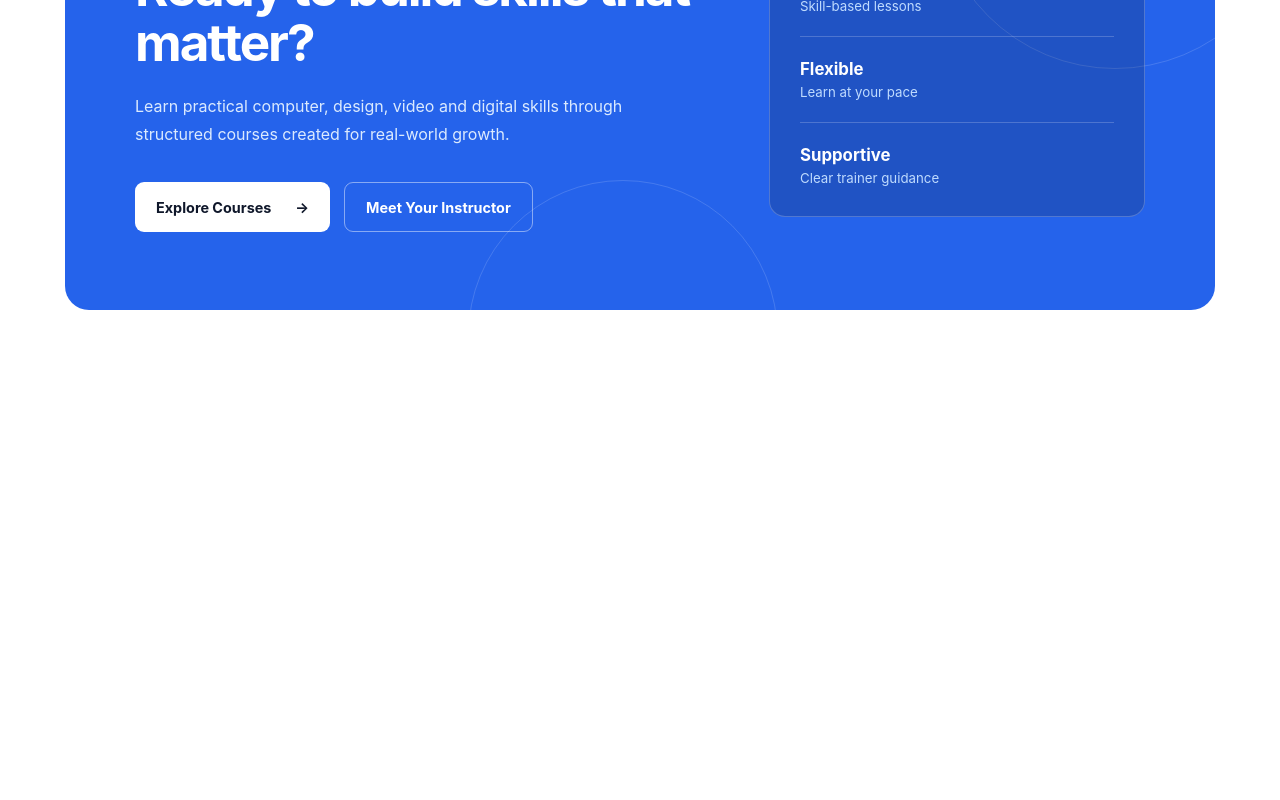
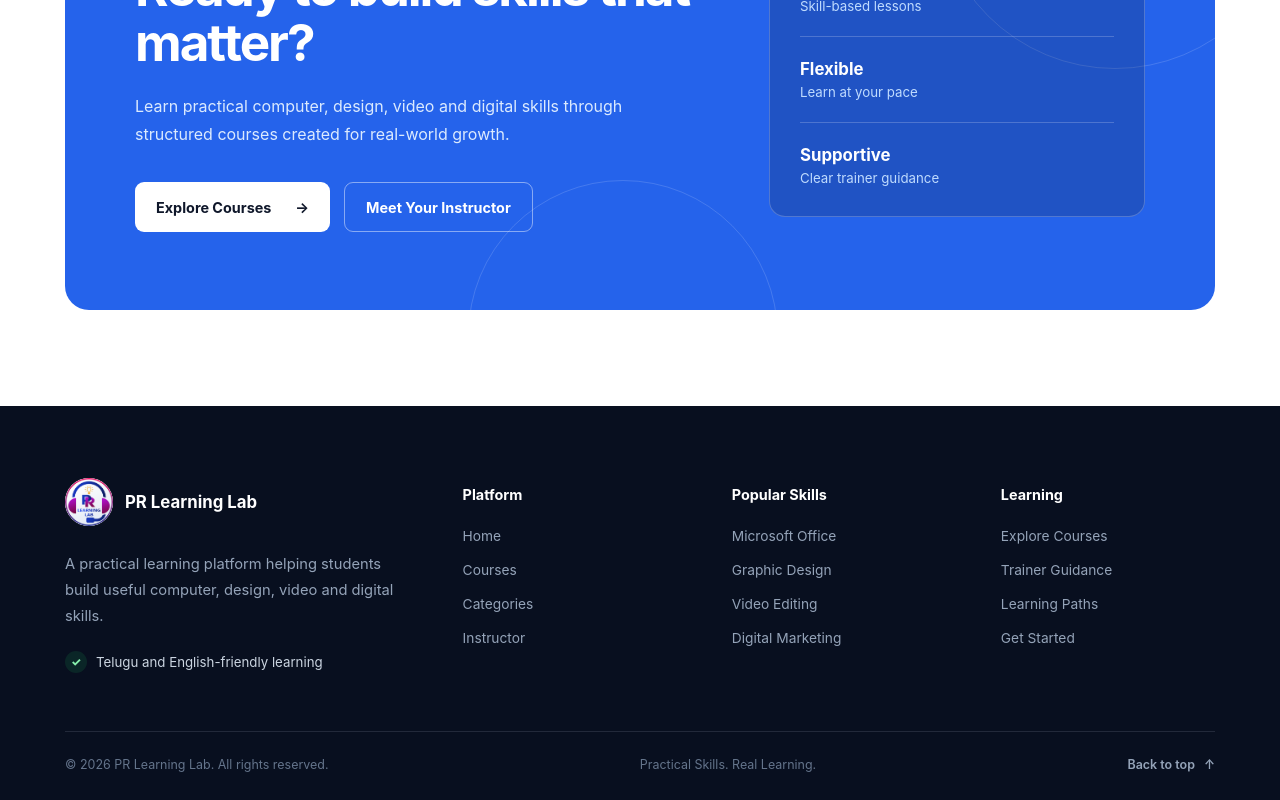
Before and after one commit to Hima-Varshitha/PR-Learning-Lab, a React (Vite) app in the folder client/: page / in a window 1280 px wide. Shown: the part 4263-5063 px from the top of the page. Before the commit the page ends 4669 px from the top, so only its background shows below. Built offline with nearby package versions, Linux system fonts and the light colour scheme.

Commit message:
Complete landing page with footer branding

```diff
--- a/client/src/App.jsx
+++ b/client/src/App.jsx
@@ -5,6 +5,7 @@ import WhyChooseUs from "./components/WhyChooseUs";
 import CourseCategories from "./components/CourseCategories";
 import InstructorSection from "./components/InstructorSection";
 import CallToAction from "./components/CallToAction";
+import Footer from "./components/Footer";
 
 function App() {
   return (
@@ -19,6 +20,8 @@ function App() {
         <InstructorSection />
         <CallToAction />
       </main>
+
+      <Footer />
     </>
   );
 }
--- /dev/null
+++ b/client/src/components/Footer.css
@@ -0,0 +1,184 @@
+.footer {
+  padding: 72px 24px 28px;
+  color: #cbd5e1;
+  background-color: #080f1f;
+}
+
+.footer-container {
+  width: 100%;
+  max-width: 1150px;
+  margin: 0 auto;
+}
+
+.footer-main {
+  padding-bottom: 58px;
+  display: grid;
+  grid-template-columns: 1.6fr repeat(3, 1fr);
+  gap: 55px;
+}
+
+.footer-brand {
+  max-width: 350px;
+}
+
+.footer-logo-link {
+  width: fit-content;
+  display: inline-flex;
+  align-items: center;
+  gap: 12px;
+  color: #ffffff;
+  text-decoration: none;
+  font-size: 1.05rem;
+  font-weight: 750;
+}
+
+.footer-logo {
+  width: 48px;
+  height: 48px;
+  object-fit: contain;
+  background-color: #ffffff;
+  border-radius: 50%;
+}
+
+.footer-brand > p {
+  margin: 22px 0 0;
+  color: #94a3b8;
+  font-size: 0.92rem;
+  line-height: 1.75;
+}
+
+.footer-language {
+  margin-top: 22px;
+  display: flex;
+  align-items: center;
+  gap: 9px;
+  color: #cbd5e1;
+  font-size: 0.83rem;
+}
+
+.footer-language span {
+  width: 22px;
+  height: 22px;
+  display: grid;
+  place-items: center;
+  color: #86efac;
+  background-color: rgba(34, 197, 94, 0.13);
+  border-radius: 50%;
+  font-size: 0.72rem;
+  font-weight: 800;
+}
+
+.footer-links-column h2 {
+  margin: 8px 0 22px;
+  color: #ffffff;
+  font-size: 0.9rem;
+  font-weight: 700;
+}
+
+.footer-links-column ul {
+  margin: 0;
+  padding: 0;
+  display: grid;
+  gap: 14px;
+  list-style: none;
+}
+
+.footer-links-column a {
+  color: #94a3b8;
+  text-decoration: none;
+  font-size: 0.86rem;
+  transition: color 0.2s ease;
+}
+
+.footer-links-column a:hover {
+  color: #60a5fa;
+}
+
+.footer-links-column a:focus-visible,
+.footer-logo-link:focus-visible,
+.footer-back-to-top:focus-visible {
+  outline: 2px solid #60a5fa;
+  outline-offset: 4px;
+  border-radius: 3px;
+}
+
+.footer-bottom {
+  padding-top: 25px;
+  display: flex;
+  justify-content: space-between;
+  gap: 30px;
+  align-items: center;
+  border-top: 1px solid rgba(148, 163, 184, 0.18);
+}
+
+.footer-bottom p {
+  margin: 0;
+  color: #64748b;
+  font-size: 0.78rem;
+}
+
+.footer-bottom-message {
+  text-align: center;
+}
+
+.footer-back-to-top {
+  display: inline-flex;
+  align-items: center;
+  gap: 9px;
+  color: #94a3b8;
+  text-decoration: none;
+  font-size: 0.78rem;
+  font-weight: 600;
+  transition: color 0.2s ease;
+}
+
+.footer-back-to-top:hover {
+  color: #ffffff;
+}
+
+@media (max-width: 900px) {
+  .footer-main {
+    grid-template-columns: 1.5fr repeat(2, 1fr);
+  }
+
+  .footer-links-column:last-child {
+    grid-column: 2;
+  }
+}
+
+@media (max-width: 650px) {
+  .footer {
+    padding: 60px 16px 25px;
+  }
+
+  .footer-main {
+    padding-bottom: 42px;
+    grid-template-columns: repeat(2, 1fr);
+    gap: 42px 28px;
+  }
+
+  .footer-brand {
+    max-width: 100%;
+    grid-column: 1 / -1;
+  }
+
+  .footer-links-column:last-child {
+    grid-column: auto;
+  }
+
+  .footer-bottom {
+    align-items: flex-start;
+    flex-direction: column;
+    gap: 14px;
+  }
+
+  .footer-bottom-message {
+    text-align: left;
+  }
+}
+
+@media (max-width: 420px) {
+  .footer-main {
+    grid-template-columns: 1fr;
+  }
+}
--- /dev/null
+++ b/client/src/components/Footer.jsx
@@ -0,0 +1,123 @@
+import "./Footer.css";
+import logo from "../assets/PR-learning-lab-logo.jpg";
+
+const currentYear = new Date().getFullYear();
+
+function Footer() {
+  return (
+    <footer className="footer">
+      <div className="footer-container">
+        <div className="footer-main">
+          <div className="footer-brand">
+            <a
+              className="footer-logo-link"
+              href="#home"
+              aria-label="PR Learning Lab home"
+            >
+              <img
+                className="footer-logo"
+                src={logo}
+                alt="PR Learning Lab logo"
+              />
+
+              <span>PR Learning Lab</span>
+            </a>
+
+            <p>
+              A practical learning platform helping students build useful
+              computer, design, video and digital skills.
+            </p>
+
+            <div className="footer-language">
+              <span aria-hidden="true">✓</span>
+              Telugu and English-friendly learning
+            </div>
+          </div>
+
+          <div className="footer-links-column">
+            <h2>Platform</h2>
+
+            <ul>
+              <li>
+                <a href="#home">Home</a>
+              </li>
+
+              <li>
+                <a href="#courses">Courses</a>
+              </li>
+
+              <li>
+                <a href="#categories">Categories</a>
+              </li>
+
+              <li>
+                <a href="#instructor">Instructor</a>
+              </li>
+            </ul>
+          </div>
+
+          <div className="footer-links-column">
+            <h2>Popular Skills</h2>
+
+            <ul>
+              <li>
+                <a href="#courses">Microsoft Office</a>
+              </li>
+
+              <li>
+                <a href="#courses">Graphic Design</a>
+              </li>
+
+              <li>
+                <a href="#courses">Video Editing</a>
+              </li>
+
+              <li>
+                <a href="#courses">Digital Marketing</a>
+              </li>
+            </ul>
+          </div>
+
+          <div className="footer-links-column">
+            <h2>Learning</h2>
+
+            <ul>
+              <li>
+                <a href="#courses">Explore Courses</a>
+              </li>
+
+              <li>
+                <a href="#instructor">Trainer Guidance</a>
+              </li>
+
+              <li>
+                <a href="#categories">Learning Paths</a>
+              </li>
+
+              <li>
+                <a href="#home">Get Started</a>
+              </li>
+            </ul>
+          </div>
+        </div>
+
+        <div className="footer-bottom">
+          <p>
+            © {currentYear} PR Learning Lab. All rights reserved.
+          </p>
+
+          <p className="footer-bottom-message">
+            Practical Skills. Real Learning.
+          </p>
+
+          <a className="footer-back-to-top" href="#home">
+            Back to top
+            <span aria-hidden="true">↑</span>
+          </a>
+        </div>
+      </div>
+    </footer>
+  );
+}
+
+export default Footer;
```
